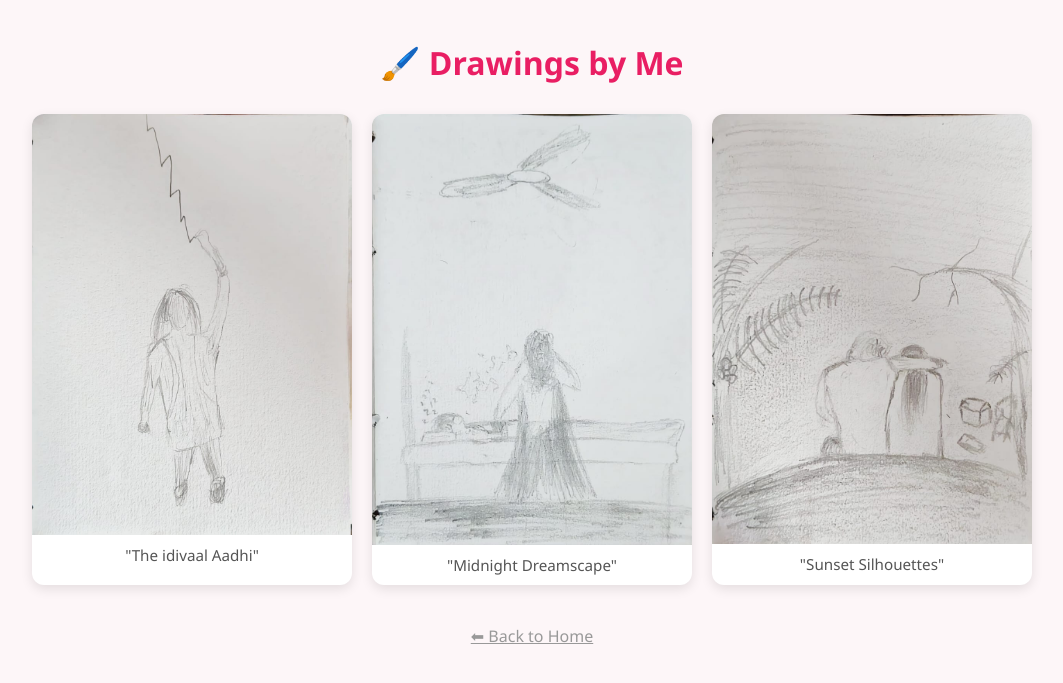
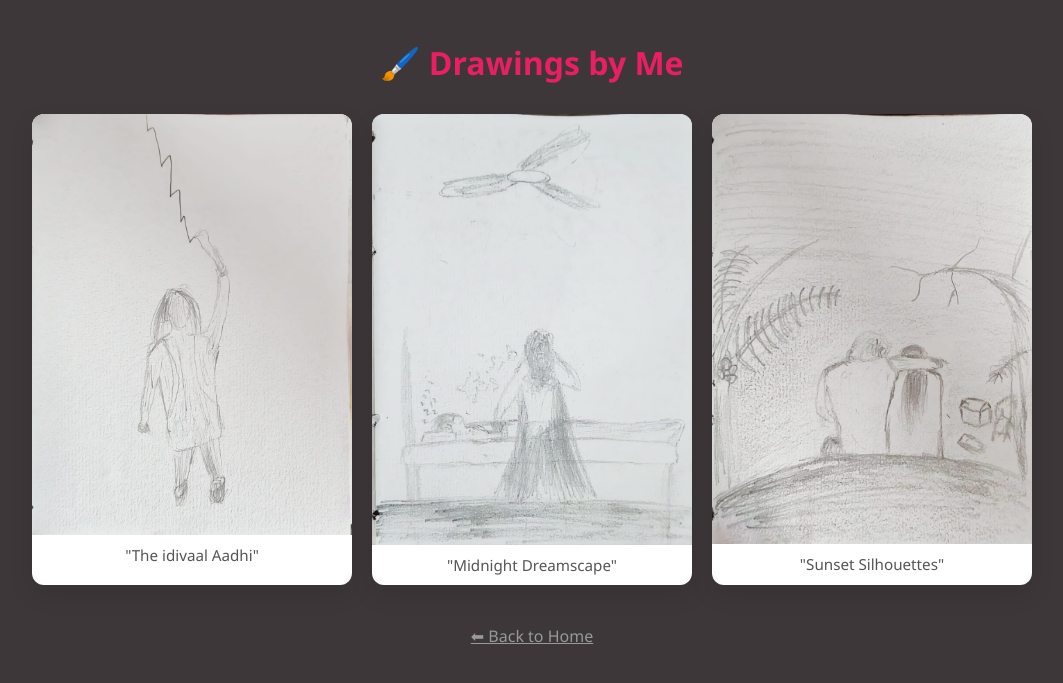
Before and after one commit to Advaiith-Menon/birthday-gift-app, a Flask app: template templates/memory4.html in a window 1280 px wide. Shown: the top 683 px of the page, without its empty margins (108-1171 px from the left). Run offline with Flask 3, Linux system fonts and the light colour scheme; the template is opened without the code that fills it, so the values that code supplies are empty.

Commit message:
Update: Script, memory JSON, new video memory4 layout

```diff
--- a/templates/memory4.html
+++ b/templates/memory4.html
@@ -9,8 +9,8 @@
     body {
       margin: 0;
       font-family: 'Segoe UI', sans-serif;
-      background-color: #fdf6f8;
-      color: #333;
+      background-color: #3d3739;
+      color: #585656;
       padding: 20px;
     }
 
@@ -32,7 +32,7 @@
     .drawing-card {
       background: #fff;
       border-radius: 12px;
-      box-shadow: 0 4px 12px rgba(0,0,0,0.1);
+      box-shadow: 0 10px 25px rgba(0,0,0,0.1);
       overflow: hidden;
       transition: transform 0.2s ease, box-shadow 0.2s ease;
     }
```
Also changed, not shown: Static/script.js (+4 -4 lines), memory.json (+10 -2 lines), 1 other file.
